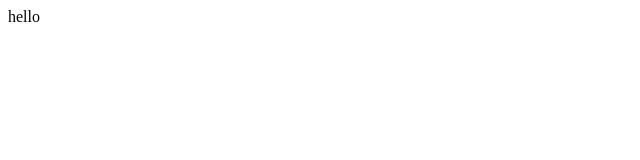
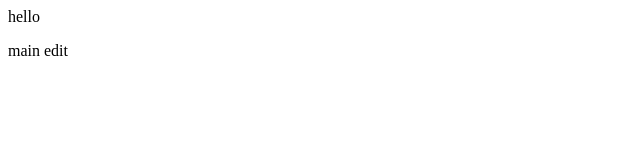
Before and after one commit to Timm-Tran/AI, a plain HTML site: page index.html in a window 1280 px wide. Shown: the full height of the page, 0-640 px from the left. Drawn offline with Linux system fonts and the light colour scheme.

Commit message:
added new stuff in main

```diff
--- a/index.html
+++ b/index.html
@@ -1 +1,2 @@
 <div>hello</div>
+<p> main edit </p>
```
